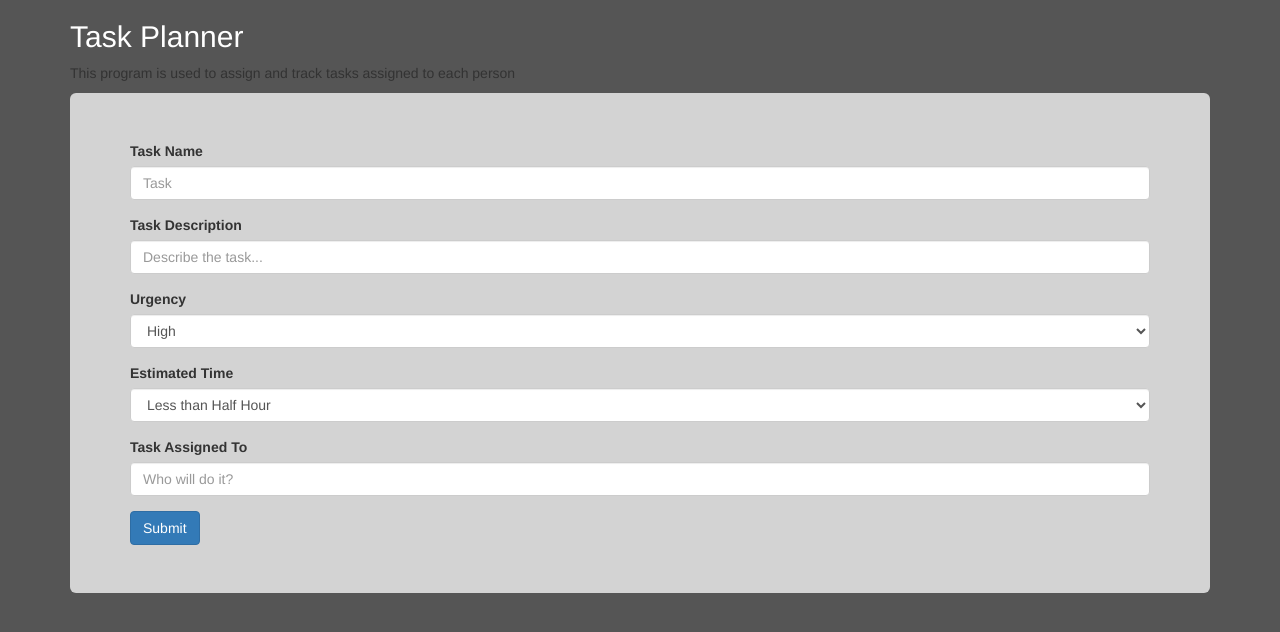
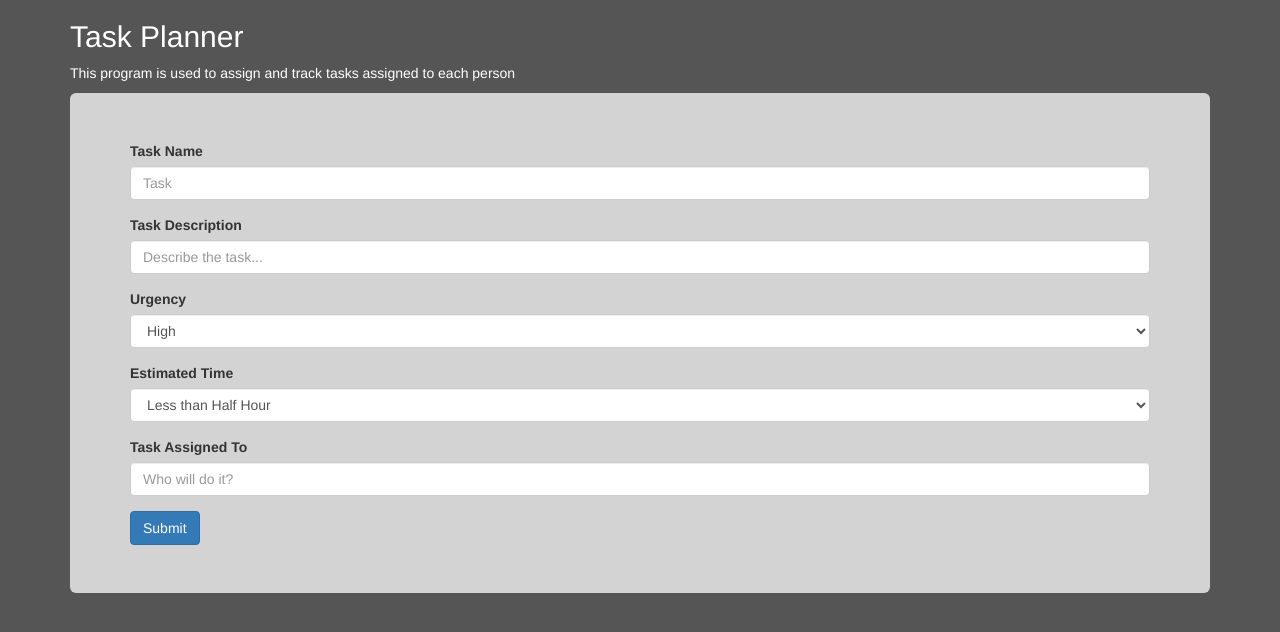
Before and after one commit to ry3liu/task-planner, a plain HTML site: page index.html in a window 1280 px wide. Drawn offline with nearby package versions, Linux system fonts and the light colour scheme; a script that the page names is missing.

Commit message:
change color of font

```diff
--- a/webPlanning.css
+++ b/webPlanning.css
@@ -18,3 +18,7 @@ body{
 body h2{
 	color:white;
 }
+
+body p{
+	color:white;
+}
```
